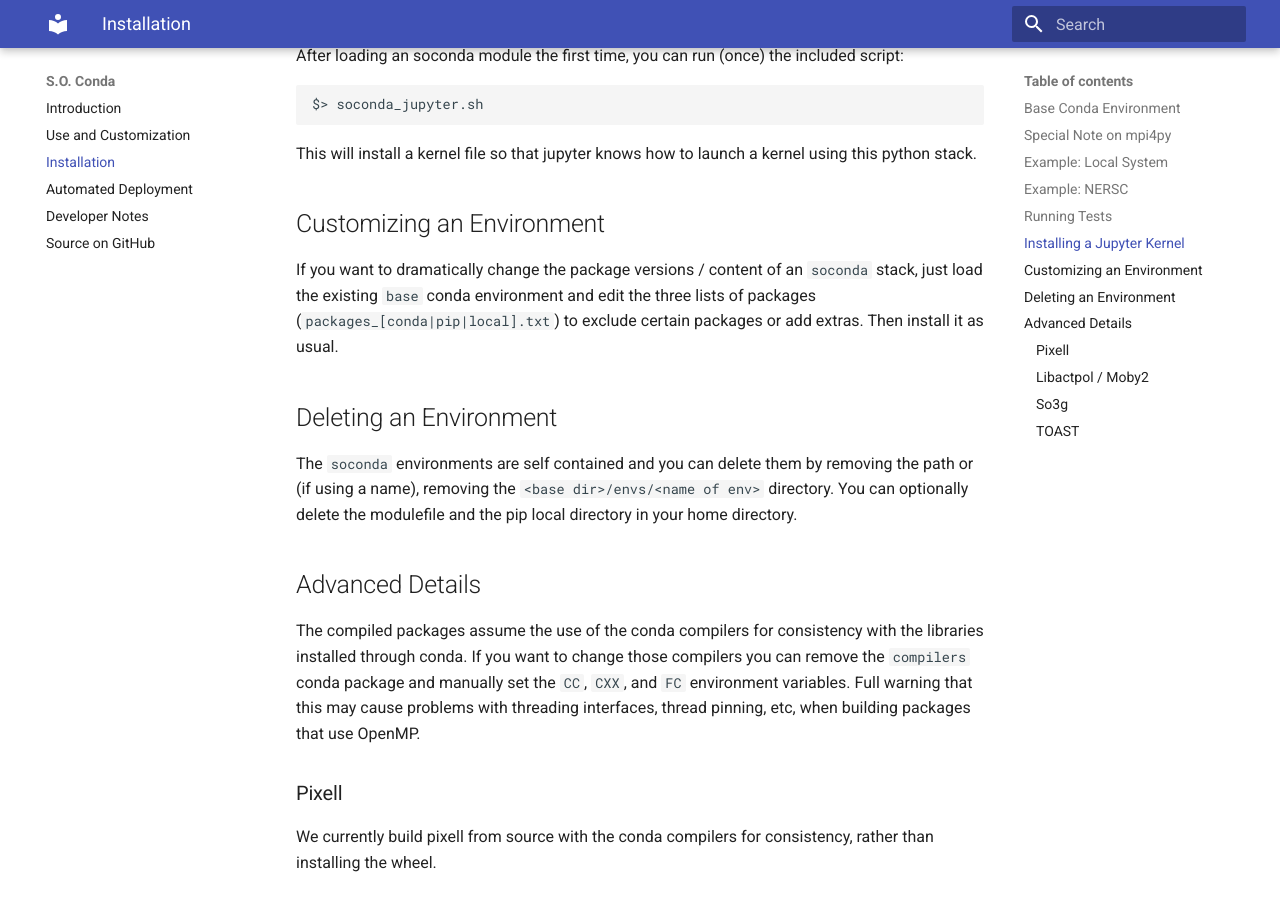
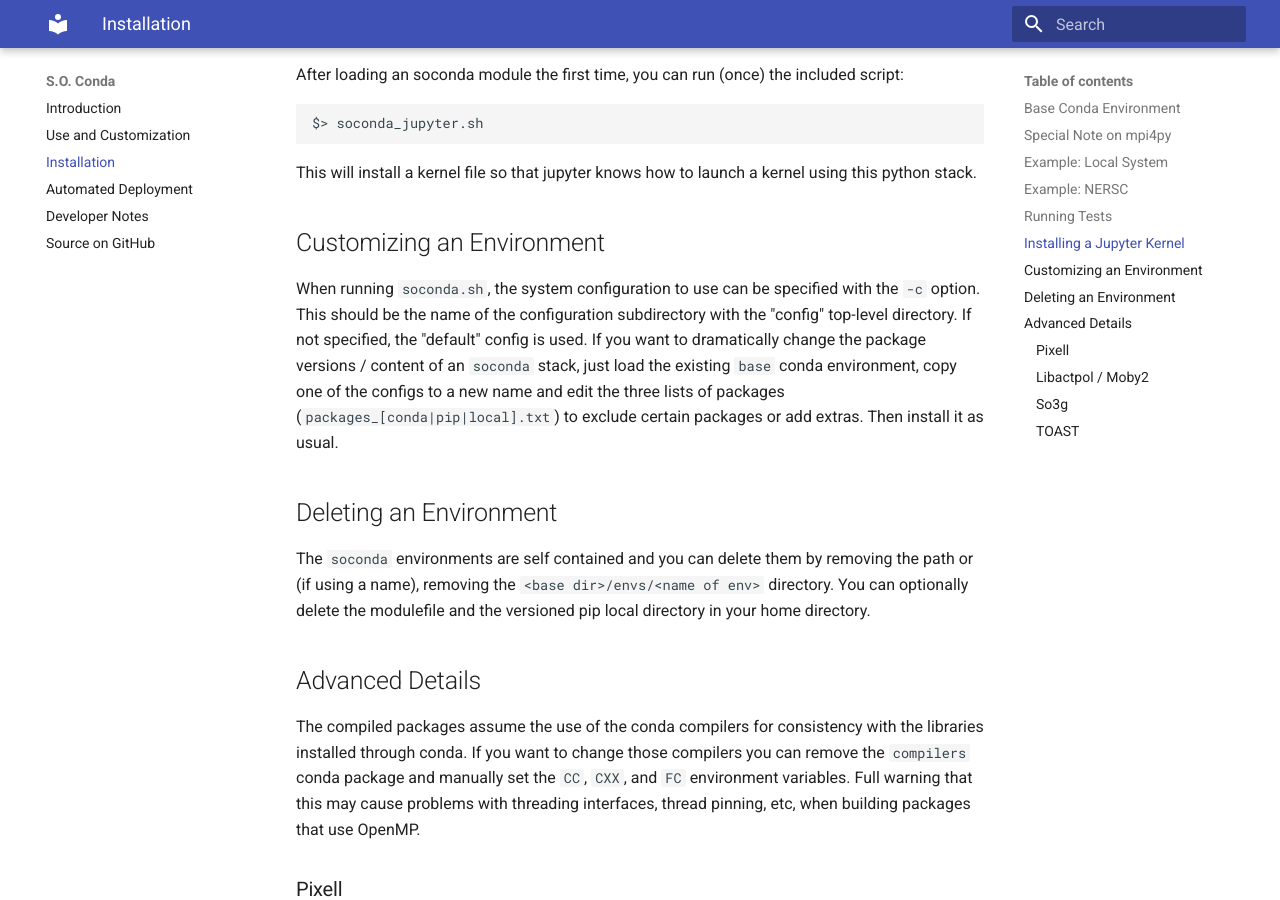
Before and after one commit to simonsobs/soconda, an MkDocs documentation site: the page built from docs/docs/install.md, in a window 1280 px wide and 900 px high, scrolled down 2561 px. Built offline with MkDocs 1.6.1 and Material for MkDocs 9.7.7, drawn with Linux system fonts in a browser that asks for light colours; some of the changed text lies outside the part shown.

Commit message:
Remove pin on pyfftw.  Move kernel and module install to separate scripts.  Update docs.

```diff
--- a/docs/docs/install.md
+++ b/docs/docs/install.md
@@ -7,6 +7,7 @@ modulefile:
 
     $> ./soconda.sh -h
         Usage:  ./soconda.sh
+        [-c <directory in config to use for options>]
         [-e <environment, either name or full path>]
         [-b <conda base install (if not activated)>]
         [-v <version (git version used by default)>]
@@ -114,17 +115,21 @@ using this python stack.
 
 ## Customizing an Environment
 
-If you want to dramatically change the package versions / content of an
-`soconda` stack, just load the existing `base` conda environment and edit the
-three lists of packages (`packages_[conda|pip|local].txt`) to exclude certain
-packages or add extras. Then install it as usual.
+When running `soconda.sh`, the system configuration to use can be specified
+with the `-c` option. This should be the name of the configuration subdirectory
+with the "config" top-level directory. If not specified, the "default" config
+is used. If you want to dramatically change the package versions / content of
+an `soconda` stack, just load the existing `base` conda environment, copy one
+of the configs to a new name and edit the three lists of packages
+(`packages_[conda|pip|local].txt`) to exclude certain packages or add extras.
+Then install it as usual.
 
 ## Deleting an Environment
 
 The `soconda` environments are self contained and you can delete them by
 removing the path or (if using a name), removing the `<base dir>/envs/<name of
-env>` directory. You can optionally delete the modulefile and the pip local
-directory in your home directory.
+env>` directory. You can optionally delete the modulefile and the versioned pip
+local directory in your home directory.
 
 ## Advanced Details
 
```
Also changed, not shown: logo-32x32.png, logo-64x64.png, logo-svg.svg (added), 9 other files.
